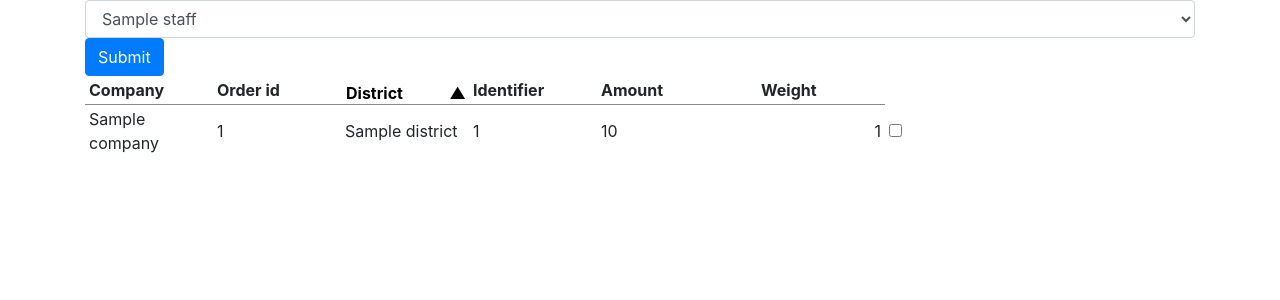
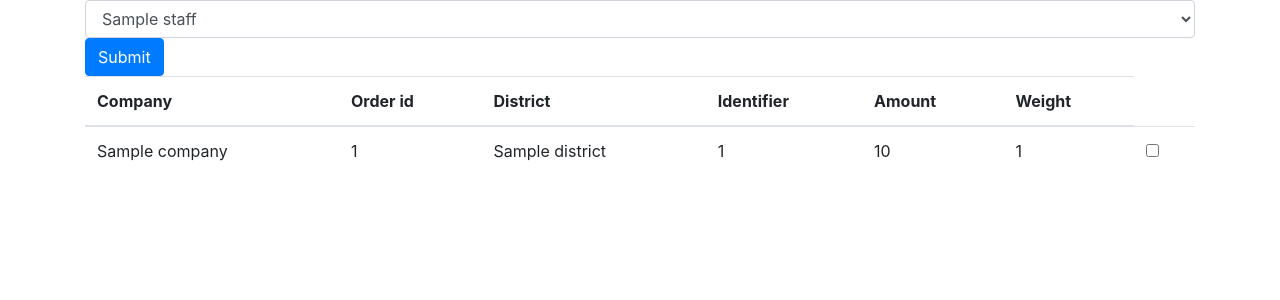
Before and after one commit to sph113/302SF, a Flask app: template templates/index.html in a window 1280 px wide. Shown: the part 76-376 px from the top of the page. Run offline with Flask 2, Linux system fonts and the light colour scheme; the template is opened without the code that fills it: most values are stand-ins (such as "Sample title", 1, 10 or a date in 2020); some libraries are stand-ins or nearby versions.

Commit message:
Add files via upload

```diff
--- a/templates/index.html
+++ b/templates/index.html
@@ -5,12 +5,12 @@
 
 
 {% block content %}
-    <table class="sortable">
+    <table class="table">
         <thead>
             <tr>
                 <th>Company</th>
                 <th >Order id </th>
-                <th aria-sort= "ascending"><button>District<span aria-hidden="true"></span></button></th>
+                <th >District</th>
                 <th>Identifier</th>
                 <th>Amount</th>
                 <th>Weight</th>
```
